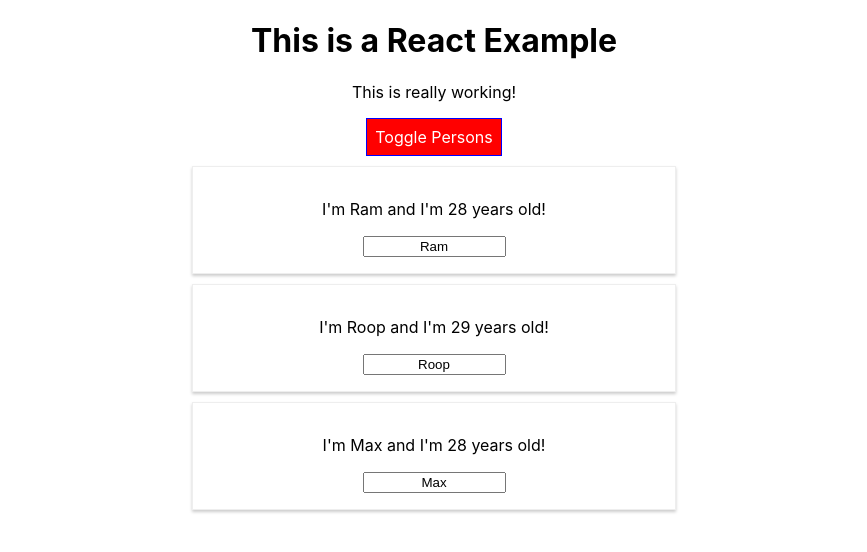
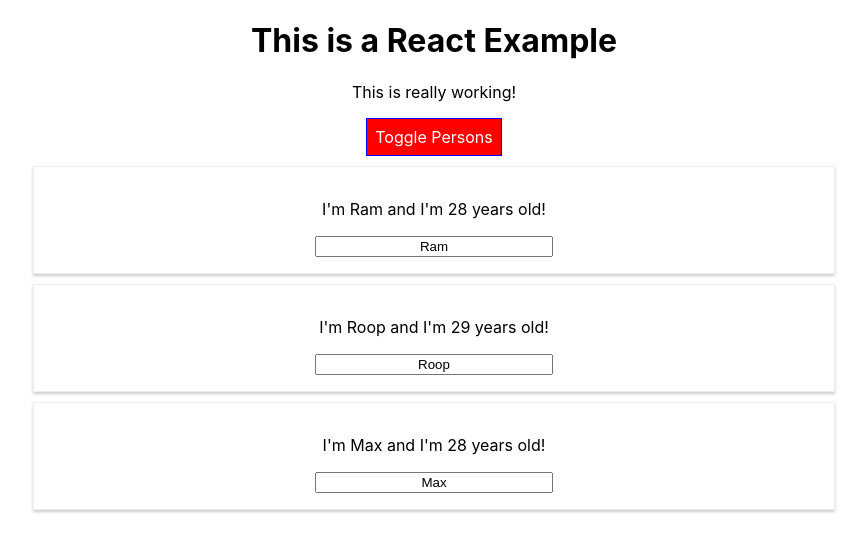
Before and after one commit to Ch-sriram/react, a React (Create React App) app in the folder react-examples/: page / in a window 1280 px wide. Both pictures are taken after a click on the button "Toggle Persons". Shown: the top 552 px of the page, without its empty margins (206-1073 px from the left). Built offline with nearby package versions, Linux system fonts and the light colour scheme.

Commit message:
Tagged Templates & using styled-components (CSS in JS)

```diff
--- a/react-examples/package.json
+++ b/react-examples/package.json
@@ -10,6 +10,7 @@
     "react": "^16.13.1",
     "react-dom": "^16.13.1",
     "react-scripts": "3.4.1",
+    "styled-components": "^5.1.1",
     "yargs-parser": "^18.1.3"
   },
   "scripts": {
--- a/react-examples/src/App.js
+++ b/react-examples/src/App.js
@@ -1,7 +1,6 @@
 // Required Packages/Dependencies
 import React, { Component } from 'react';
 import './App.css';
-import Radium, {StyleRoot} from 'radium';
 
 // Custom Components
 import Person from './components/person/person.component';
@@ -48,6 +47,7 @@ class App extends Component {
       border: "1px solid blue",
       padding: "8px",
       cursor: "pointer",
+      transition: "all .2s",
       // to use radium, we can add the `hover` state as follows
       ':hover': {
         backgroundColor: "lightgreen",
@@ -95,7 +95,6 @@ class App extends Component {
     }
 
     return (
-      <StyleRoot>
       <div className="App">
         <h1>This is a React Example</h1>
         <p className={classes.join(" ")}>This is really working!</p>
@@ -105,9 +104,8 @@ class App extends Component {
         </button>
         {persons}
       </div>
-      </StyleRoot>
     );
   }
 }
 
-export default Radium(App);
+export default App;
--- a/react-examples/src/components/person/person.component.jsx
+++ b/react-examples/src/components/person/person.component.jsx
@@ -1,37 +1,57 @@
 import React from 'react';
-import Radium from 'radium';
+import styled from 'styled-components';
 
 /**
- * CSS code that is imported from an external script is applied
- * to all the components globally, as webpack includes the code
- * in a global sense.
+ * In order for us to use CSS in JS using styled-components
+ * library, we use the concept of Tagged Templates, which
+ * looks a little weird, but is actually extremely intuitive.
  *
- * But whenever we write CSS code using JSX, it is only
- * limited to the particular component where the CSS script
- * is written in.
+ * We send in a template string to a function (in this case,
+ * the function is imported from styled-components library),
+ * and the function executes depending on the template that
+ * has been sent in, this is the usage of a tagged template.
+ *
+ * When using the styled object's tagged template(s), we
+ * generally get a React Component as the returned object.
+ *
+ * In the tagged template of styled object's tagged template
+ * methods, we define normal CSS rules for that particular
+ * component, and it only applies to that particular
+ * component and not to the global context of the app.
+ *
+ * Because of this approach, we can get rid of the class/id
+ * selectors when defining a style for a particular
+ * component. Instead, we simply focus on styling of the
+ * component individually.
+ *
+ * Demonstration of `styled from styled-components` below:
  */
 
-import './person.style.css';  // applicable to all the components
+const StyledDiv = styled.div`
+  width: 60%;
+  margin: 10px auto;
+  border: 1px solid #eee;
+  box-shadow: 0 2px 3px #ccc;
+  padding: 16px;
+
+  input[type="text"] {
+    text-align: center;
+    width: 30%;
+  }
+
+  @media (min-width: 500px) {
+    width: "450px";
+  }
+`;
 
 const person = (props) => {
   /**
-   * To the person component, we can add media queries with
-   * Radium as shown below.
+   * Now, we can get rid of the <div className="person"> we
+   * previously had, and wrap the children elements into
+   * StyledDiv which we defined above.
    */
-  const style = {
-    '@media (min-width: 500px)': {
-      width: '450px'
-    }
-  }
-
-  /**
-   * For this style to be applied, we need to wrap the App
-   * component's returned JSX inside a <StyleRoot> imported
-   * from 'radium' as a named import in App component.
-   */
-
   return (
-    <div className="person" style={style}>
+    <StyledDiv>
       <p onClick={props.click}>
         I'm {props.name} and I'm {props.age} years old!
       </p>
@@ -40,8 +60,8 @@ const person = (props) => {
         onChange={props.changed}
         value={props.name}
       />
-    </div>
+    </StyledDiv>
   );
 }
 
-export default Radium(person);
+export default person;
```
Also changed, not shown: 2 other files (tests, documents, lock files or other folders). Lines whose indentation alone changed are shown as unchanged.
